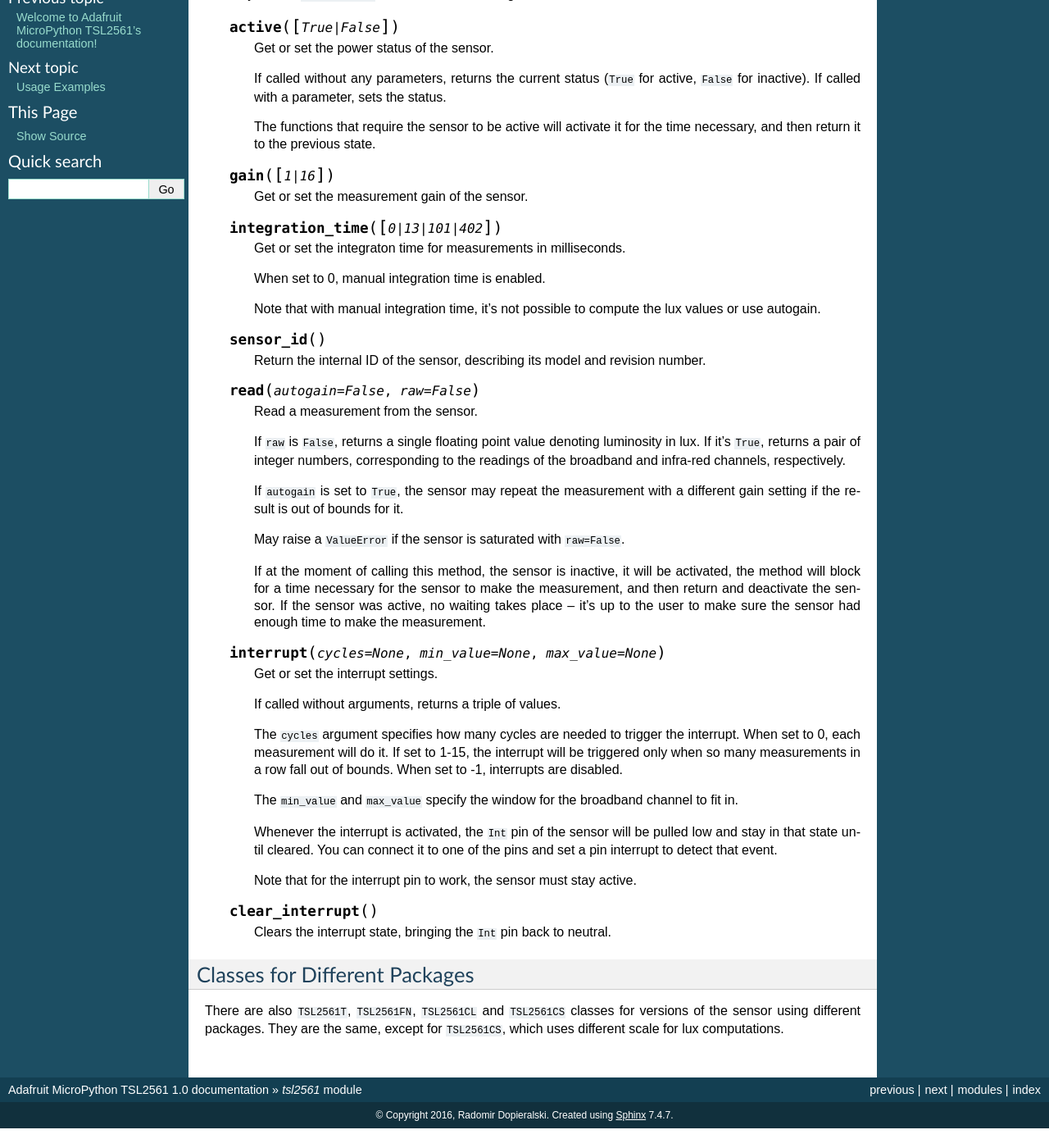
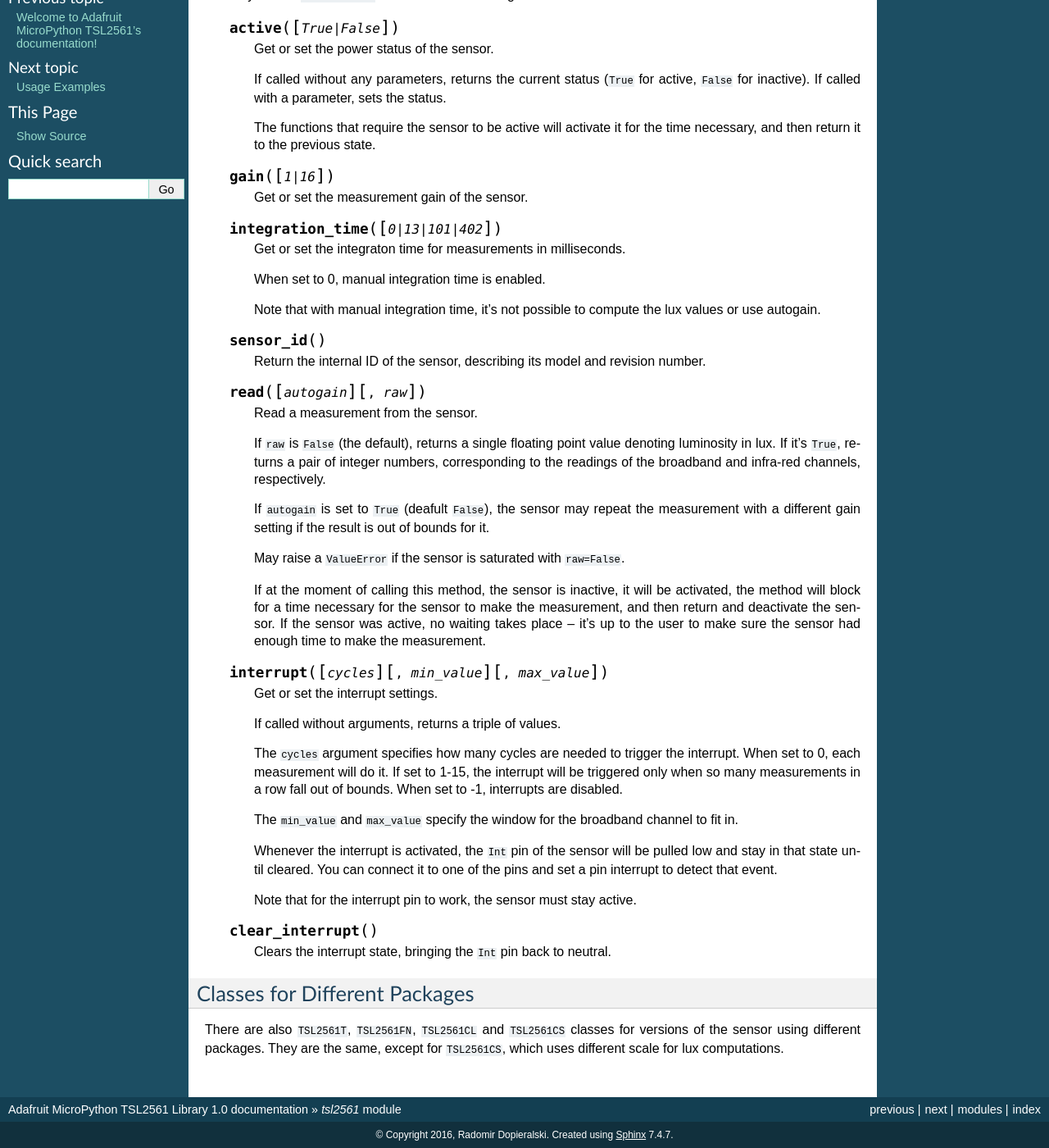
Before and after one commit to adafruit/micropython-adafruit-tsl2561, a Sphinx documentation site: the page built from docs/tsl2561.rst, in a window 1280 px wide and 1400 px high, scrolled down 290 px. Shown: the whole window at 82% size. Built offline with Sphinx 7.4.7, drawn with Linux system fonts in a browser that asks for light colours; before the commit the page ends 1666 px from its top, so only the background shows below that; some of the changed text lies outside the part shown.

Commit message:
Update documentation

```diff
--- a/docs/conf.py
+++ b/docs/conf.py
@@ -46,7 +46,7 @@ source_suffix = '.rst'
 master_doc = 'index'
 
 # General information about the project.
-project = u'Adafruit MicroPython TSL2561'
+project = u'Adafruit MicroPython TSL2561 Library'
 copyright = u'2016, Radomir Dopieralski'
 
 # The version info for the project you're documenting, acts as replacement for
--- a/docs/tsl2561.rst
+++ b/docs/tsl2561.rst
@@ -45,18 +45,18 @@ TSL2561
         Return the internal ID of the sensor, describing its model and
         revision number.
 
-    .. method:: read(autogain=False, raw=False)
+    .. method:: read([autogain], [raw])
 
         Read a measurement from the sensor.
 
-        If ``raw`` is ``False``, returns a single floating point value denoting
-        luminosity in lux. If it's ``True``, returns a pair of integer numbers,
-        corresponding to the readings of the broadband and infra-red channels,
-        respectively.
+        If ``raw`` is ``False`` (the default), returns a single floating point
+        value denoting luminosity in lux. If it's ``True``, returns a pair of
+        integer numbers, corresponding to the readings of the broadband and
+        infra-red channels, respectively.
 
-        If ``autogain`` is set to ``True``, the sensor may repeat the
-        measurement with a different gain setting if the result is out of
-        bounds for it.
+        If ``autogain`` is set to ``True`` (deafult ``False``), the sensor may
+        repeat the measurement with a different gain setting if the result is
+        out of bounds for it.
 
         May raise a ``ValueError`` if the sensor is saturated with
         ``raw=False``.
@@ -68,7 +68,7 @@ TSL2561
         up to the user to make sure the sensor had enough time to make the
         measurement.
 
-    .. method:: interrupt(cycles=None, min_value=None, max_value=None)
+    .. method:: interrupt([cycles], [min_value], [max_value])
 
         Get or set the interrupt settings.
 
```
Also changed, not shown: other parts of docs/tsl2561.rst (+1 -1 lines).
